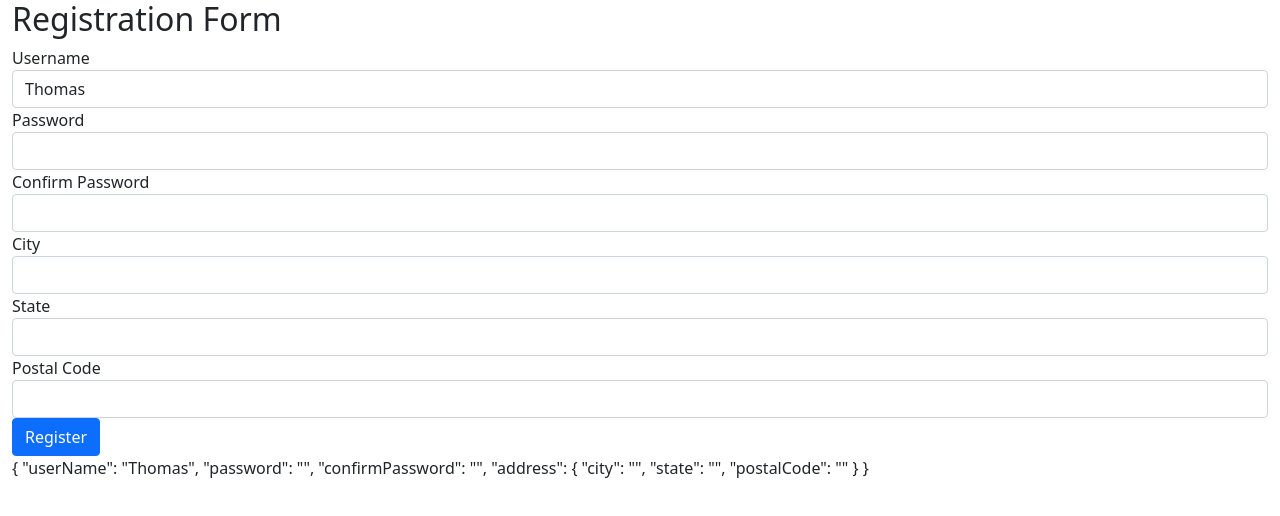
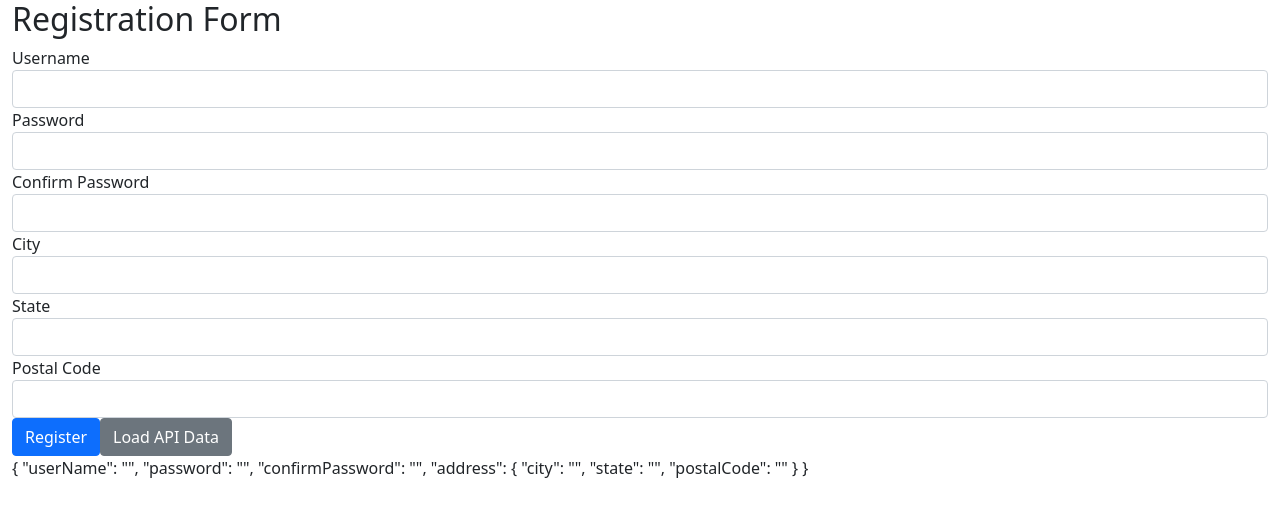
Before and after one commit to tomasz920304/022AngularFormsToutorial, an Angular app: page / in a window 1280 px wide. Shown: the top 516 px of the page. Built offline with nearby package versions, Linux system fonts and the light colour scheme.

Commit message:
20 - Managing Control Values

```diff
--- a/src/app/app.component.html
+++ b/src/app/app.component.html
@@ -28,6 +28,7 @@
       </div>
     </div>
     <button class="btn btn-primary" type="submit">Register</button>
+    <button (click)="loadApiData()" class="btn btn-secondary ml-2" type="button">Load API Data</button>
   </form>
   {{registractionForm.value | json}}
 </div>
--- a/src/app/app.component.ts
+++ b/src/app/app.component.ts
@@ -12,7 +12,7 @@ export class AppComponent {
 
 
   registractionForm = new FormGroup({
-    userName: new FormControl('Thomas'),
+    userName: new FormControl(''),
     password: new FormControl(''),
     confirmPassword: new FormControl(''),
     address: new FormGroup({
@@ -21,4 +21,24 @@ export class AppComponent {
       postalCode: new FormControl('')
     })
   });
+
+  loadApiData() {
+    this.registractionForm.setValue({
+      userName: 'Thomas',
+      password: '123',
+      confirmPassword: '123',
+      address: {
+        city: 'City',
+        state: 'State',
+        postalCode: '000'
+      }
+    });
+    // this.registractionForm.patchValue({
+    //   userName: 'Thomas',
+    //   address: {
+    //     city: 'City',
+    //     state: 'State',
+    //   }
+    // });
+  }
 }
```
